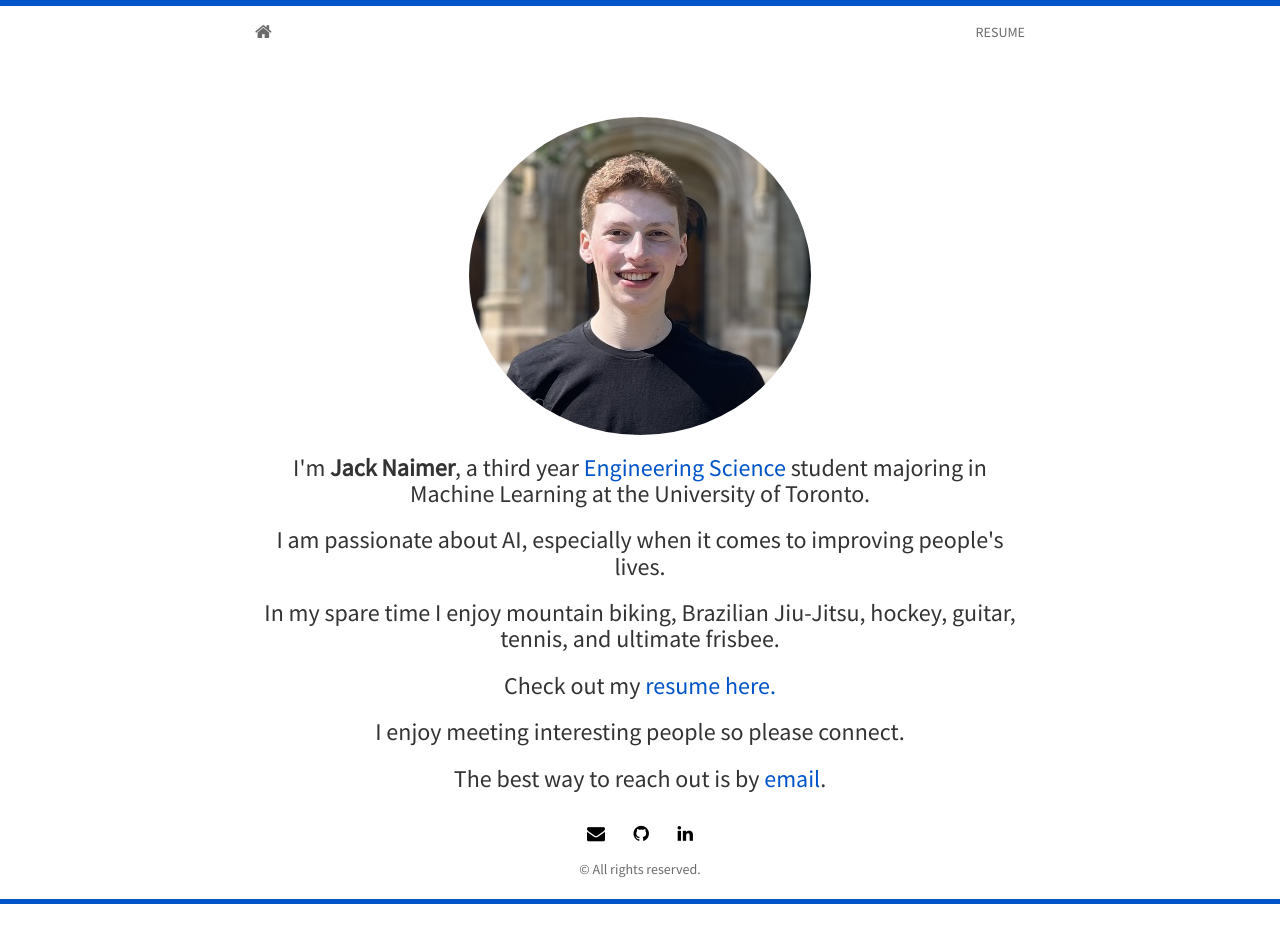
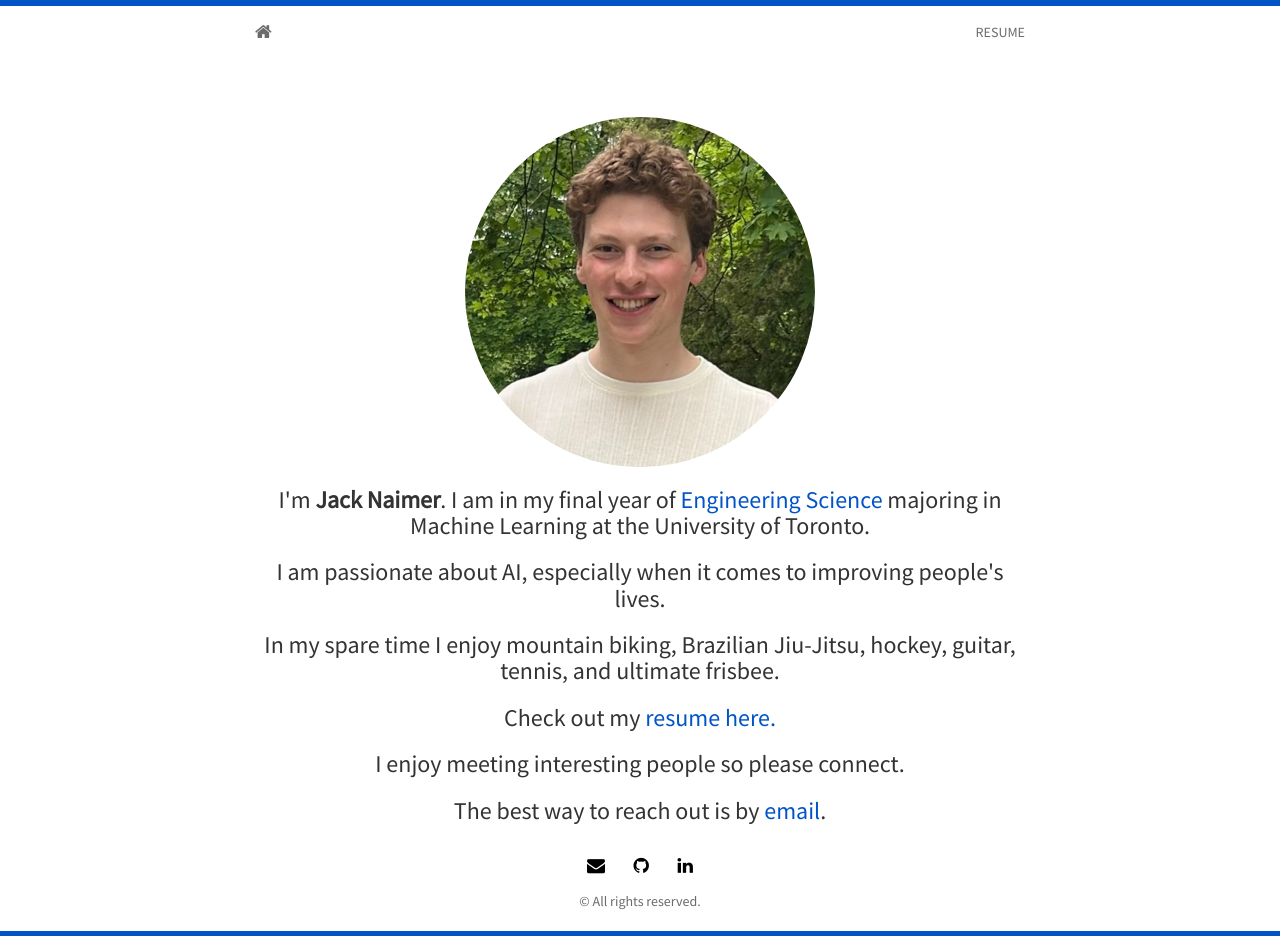
Before and after one commit to jackn11/jackn11.github.io, a Jekyll site: the page built from index.html, in a window 1280 px wide. Built offline with Jekyll 4.4.1, drawn with Linux system fonts in a browser that asks for light colours; nearby versions of some CDN libraries; the list of posts is cut into pages by our own code; before the commit the page ends 904 px from its top, so only the background shows below that.

Commit message:
changes/udpates

```diff
--- a/index.html
+++ b/index.html
@@ -8,7 +8,7 @@
 	  <div class="avatar">
 		<img class="img-circle" src="{{ site.baseurl }}static/img/{{ site.avatar }}" alt="Responsive image">
 	  </div>
-	  <h3>I'm <strong>{{ site.author }}</strong>, a third year <a href="https://engsci.utoronto.ca/program/what-is-engsci/" target="_blank" rel="noopener noreferrer">Engineering Science</a> student majoring in Machine Learning at the University of Toronto.</h3>
+	  <h3>I'm <strong>{{ site.author }}</strong>. I am in my final year of <a href="https://engsci.utoronto.ca/program/what-is-engsci/" target="_blank" rel="noopener noreferrer">Engineering Science</a> majoring in Machine Learning at the University of Toronto.</h3>
 	  <h3>I am passionate about AI, especially when it comes to improving people's lives.</h3>
 	  <h3>In my spare time I enjoy mountain biking, Brazilian Jiu-Jitsu, hockey, guitar, tennis, and ultimate frisbee.</h3>
 	  <h3>Check out my <a href="/JackNaimerResume.pdf"> resume here.</a></h3>
```
Also changed, not shown: static/img/profile.jpg, static/img/profile.png.
